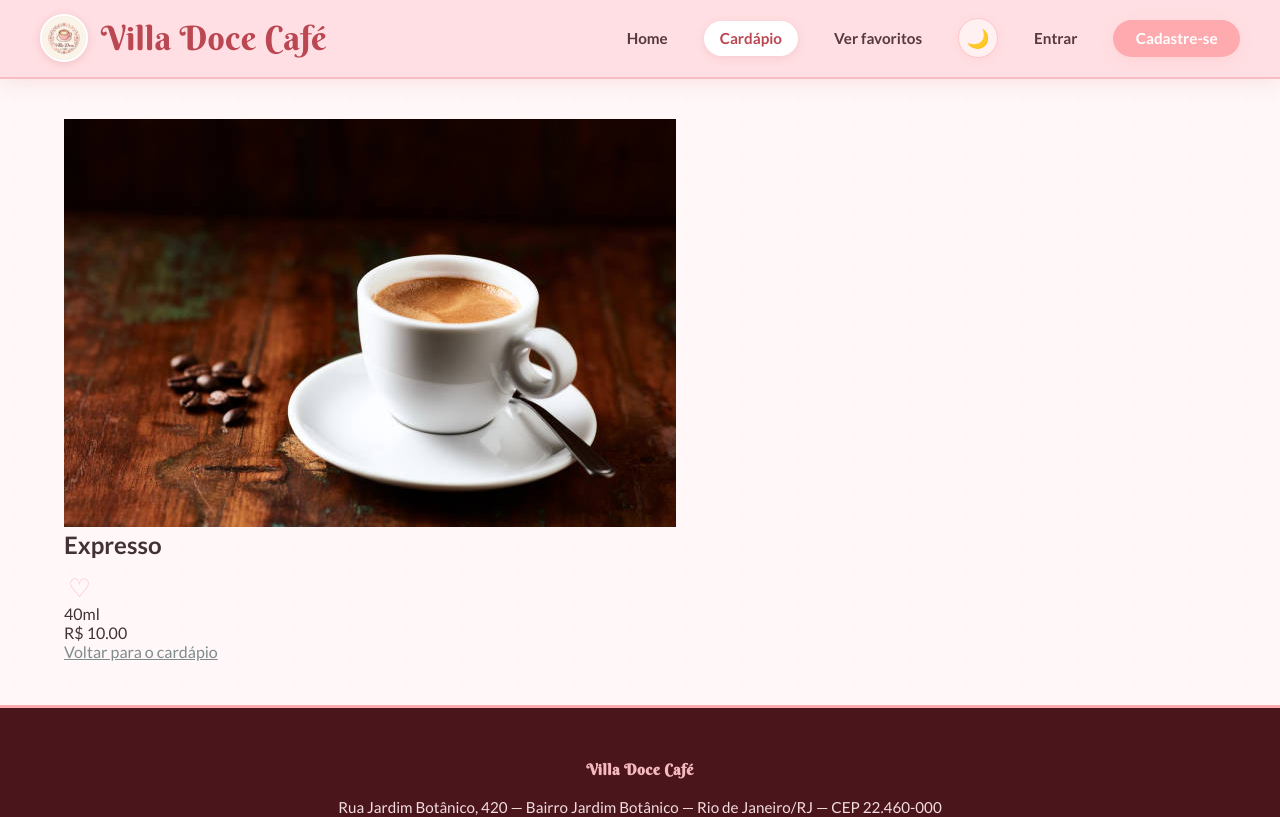
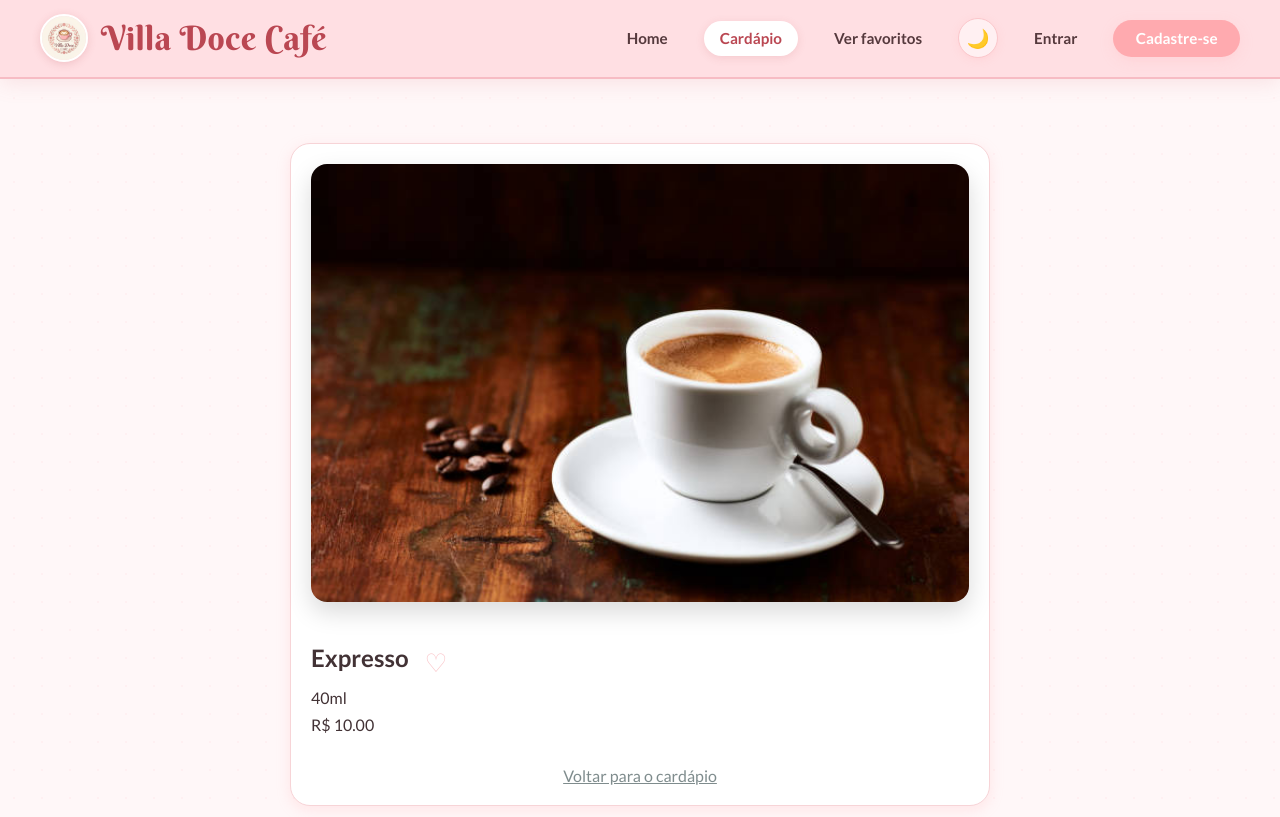
Before and after one commit to bruno-olv/villadocecafe, a React (Vite) app: page /cardapio/1 in a window 1280 px wide. Shown: the top 817 px of the page. Built offline with nearby package versions, Linux system fonts and the light colour scheme; a web font is replaced by a local one.

Commit message:
Add estilizacao a pagina de detalhes do produto

```diff
--- a/src/Pages/Cardapio.jsx
+++ b/src/Pages/Cardapio.jsx
@@ -88,7 +88,7 @@ function Cardapio() {
                 </button>
               </div>
 
-              <Link to={`/cardapio/${produto.id}`}>
+              <Link to={`/cardapio/${produto.id}`} className="link-produto">
                 <h3>{produto.nome}</h3>
               </Link>
 
--- a/src/Pages/DetalheProduto.jsx
+++ b/src/Pages/DetalheProduto.jsx
@@ -18,7 +18,7 @@ function DetalheProduto() {
 
   return (
     <div className="produto-detalhe">
-      <img src={produto.imagem} alt={`Produto ${produto.nome}`} />
+      <img src={produto.imagem} alt={`Produto ${produto.nome}`} className="imagem-detalhe" />
       <div className="titulo-com-favorito titulo-detalhe">
         <h2>{produto.nome}</h2>
 
--- a/src/index.css
+++ b/src/index.css
@@ -465,6 +465,17 @@ button {
   margin: 4px 0;
 }
 
+.link-produto {
+  text-decoration: none;
+  color: inherit;
+  transition: all 0.25s ease;
+}
+
+.link-produto:hover h3 {
+  color: var(--cor-primaria);
+  text-decoration: underline;
+}
+
 .info-produto .preco {
   font-family: var(--fonte-titulos);
   color: var(--cor-rosa-destaque);
@@ -646,6 +657,46 @@ button {
 
 .lista-favoritos > a:hover {
   text-decoration: underline;
+}
+
+/* Detalhe do Produto */
+.produto-detalhe {
+  max-width: 700px;
+  display: flex;
+  flex-direction: column;
+  gap: 8px;
+  margin: 24px auto 0;
+  background: var(--cor-card-bg);
+  border: 1.5px solid var(--cor-rosa-borda);
+  border-radius: 20px;
+  padding: 20px;
+  box-shadow: 0 4px 14px var(--cor-sombra);
+  transition: all 0.25s ease;
+}
+
+.produto-detalhe:hover {
+  border-color: var(--cor-primaria);
+  box-shadow: 0 8px 22px var(--cor-sombra-hover);
+}
+
+.produto-detalhe img {
+  width: 100%;
+  max-width: 700px;
+  border-radius: 16px;
+  box-shadow: 0 10px 25px rgba(0, 0, 0, 0.15);
+  display: block;
+  margin: 0 auto 24px;
+}
+
+.titulo-com-favorito{
+  display: flex;
+  align-items: center;
+  gap: 12px;
+}
+
+.produto-detalhe .link-voltar {
+  margin-top: 24px;
+  text-align: center;
 }
 
 /* Autenticação: Login e Cadastro */
```
